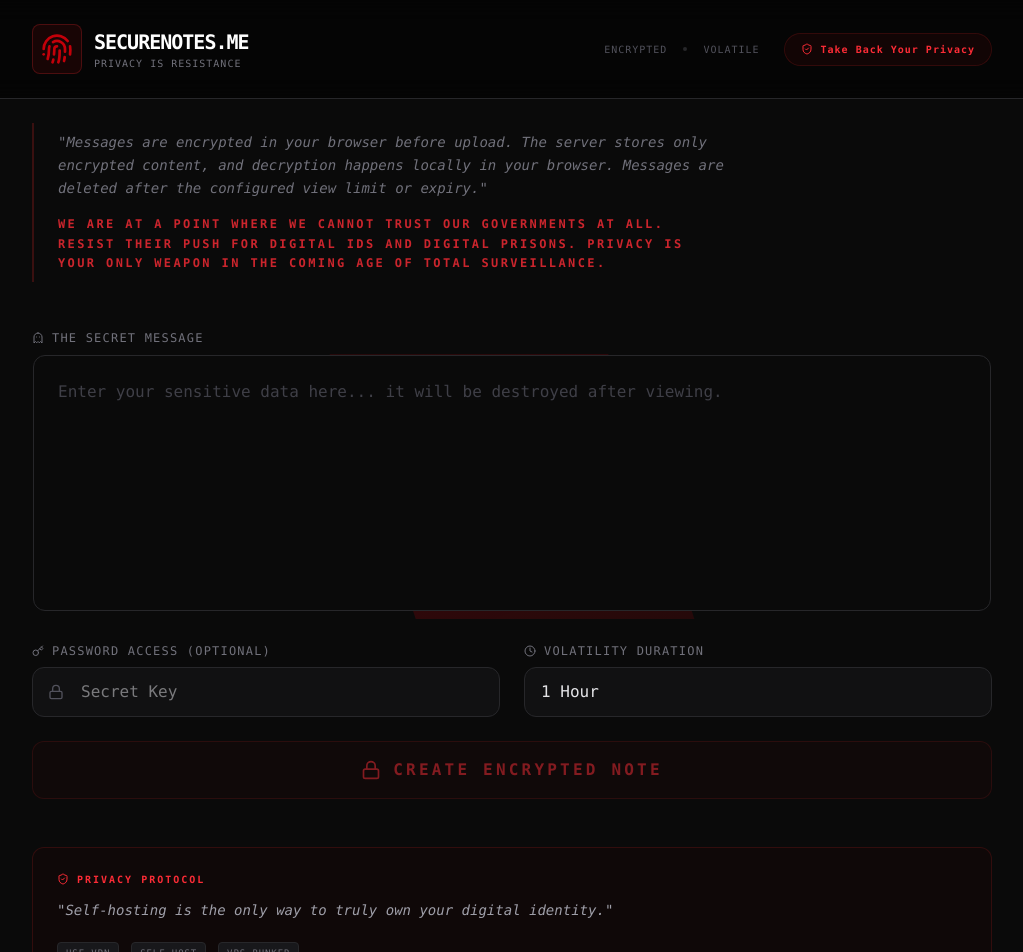
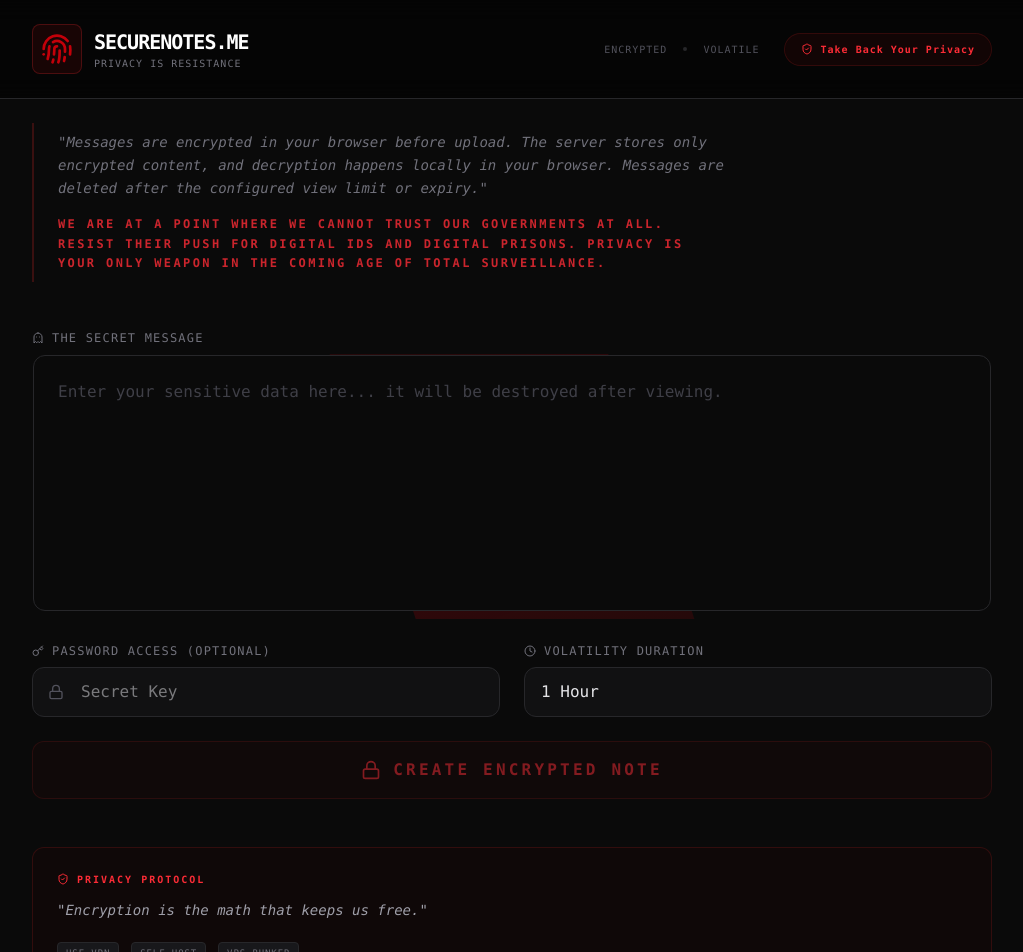
Before and after one commit to pk1888/securenotes.me, a React (Vite) app: page / in a window 1280 px wide. Shown: the top 952 px of the page, without its empty margins (128-1151 px from the left). Built offline with nearby package versions, Linux system fonts and the light colour scheme.

Commit message:
Final cleanup: remove duplicate mount-only mantra useEffect

```diff
--- a/src/App.tsx
+++ b/src/App.tsx
@@ -214,11 +214,6 @@ export default function App() {
     setViewConfirmed(false);
     window.history.pushState({}, "", "/");
   };
-
-  useEffect(() => {
-    const randomMantra = PRIVACY_MANTRAS[Math.floor(Math.random() * PRIVACY_MANTRAS.length)];
-    setPrivacyMantra(randomMantra);
-  }, []);
 
   return (
     <div className="min-h-screen bg-[#0a0a0a] text-zinc-300 font-mono flex flex-col selection:bg-red-900 selection:text-white">
```
